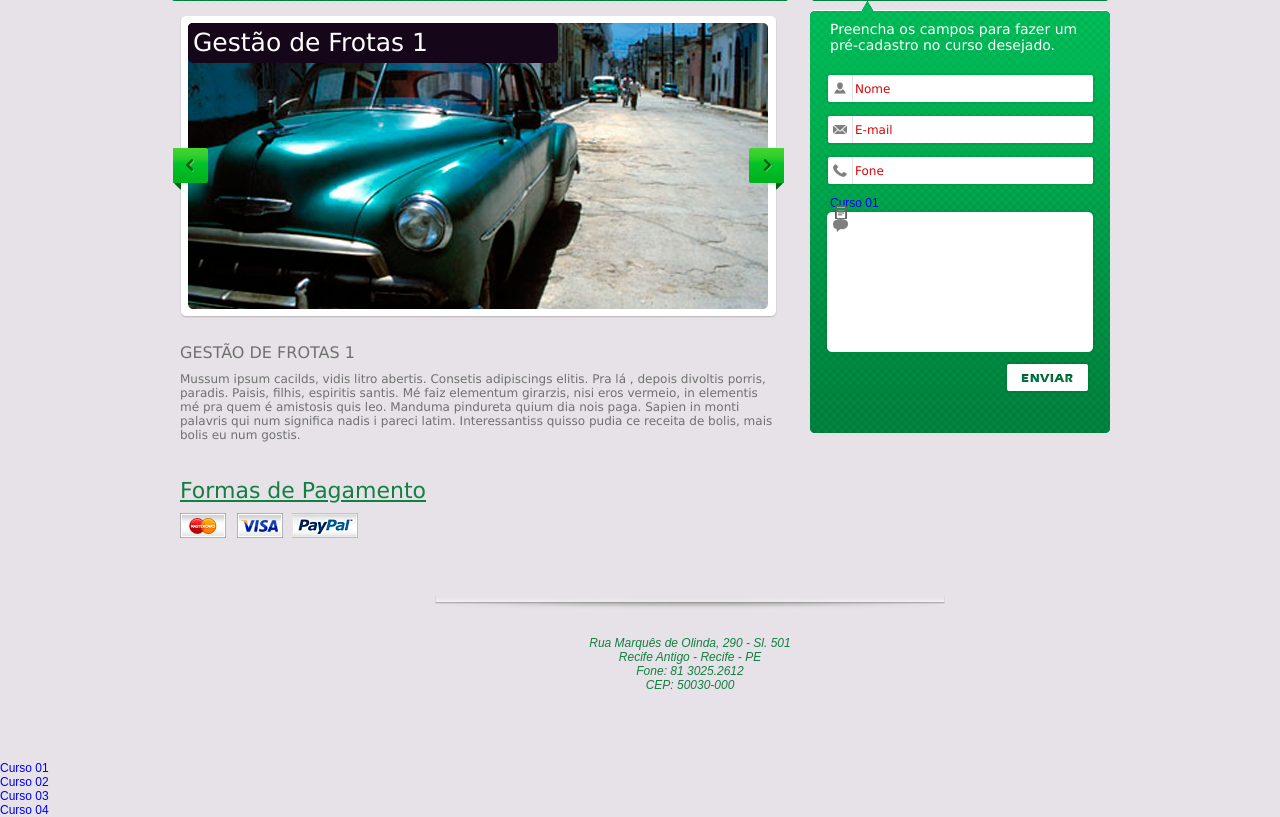
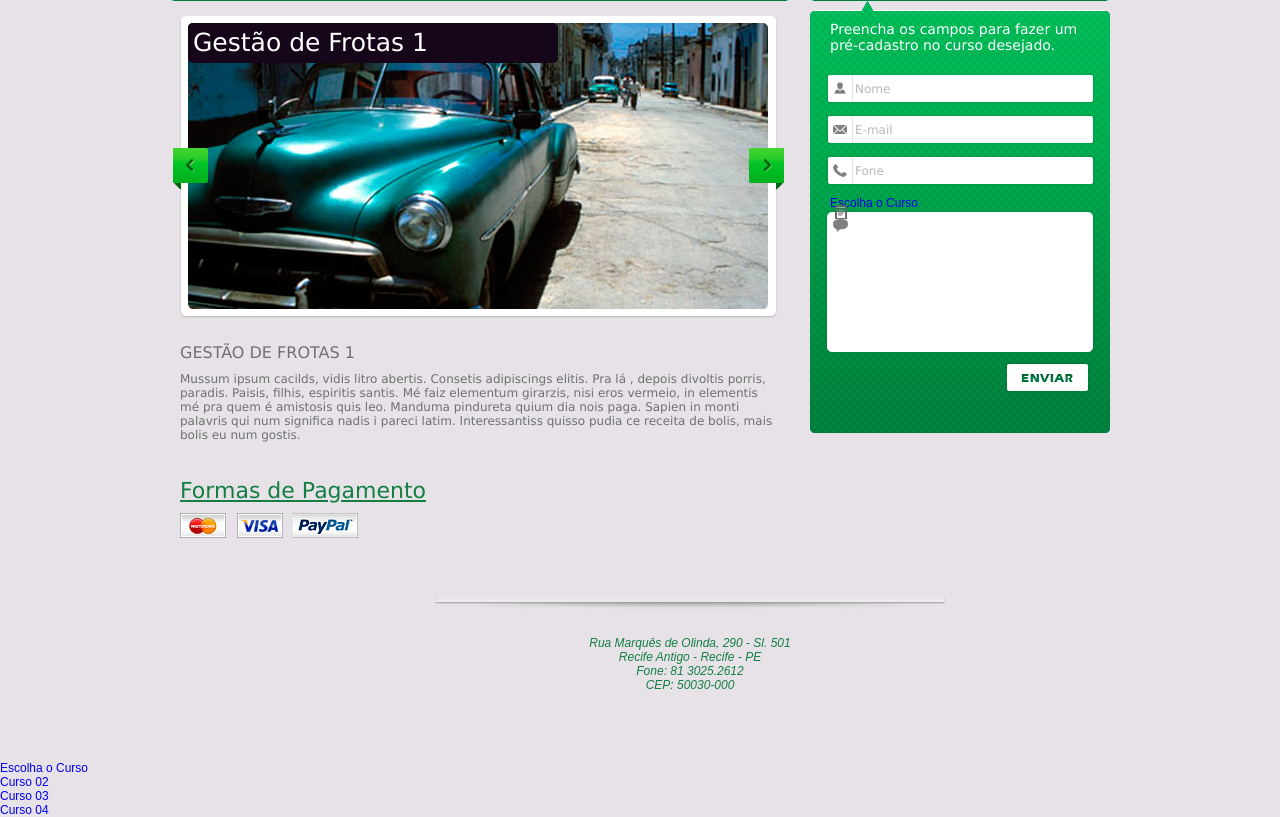
Before and after one commit to freelascms/Projetos, a PHP site: page / in a window 1280 px wide. Shown: the part 356-1173 px from the top of the page. Run offline with PHP 8.4, Linux system fonts and the light colour scheme; some libraries are stand-ins or nearby versions.

Commit message:
Ajuste de erro
ajuste de formulario, correção da class error

```diff
--- a/univia/css/style.css
+++ b/univia/css/style.css
@@ -71,8 +71,8 @@ a:hover{}
 #content .sign-up .sign form {width:260px;margin:20px auto 0;}
 #content .sign-up .sign form label {float:left;position:relative;}
 #content .sign-up .sign form label input {width:230px;height:31px;margin:0 0 10px -10px;padding:0 10px 0 35px;color:#b7b7b7;font:12px 'verdana',sans-serif;background:url(../img/layout/bg-input.png) no-repeat right 0;border:none;float:left;resize:none;}
-#content .sign-up .sign form label input {color:#d80505;}
-#content .sign-up .sign form label textarea {color:#d80505!important;}
+#content .sign-up .sign form label input.error {color:#d80505;}
+#content .sign-up .sign form label textarea.error {color:#d80505;}
 #content .sign-up .sign form label .name {width:14px;height:14px;top:9px;left:3px;background:url(../img/layout/ico-forms.png) no-repeat;float:left;position:absolute;}
 #content .sign-up .sign form label .mail {width:14px;height:14px;top:11px;left:3px;background:url(../img/layout/ico-forms.png) no-repeat 0 -29px;float:left;position:absolute;}
 #content .sign-up .sign form label .phone {width:14px;height:14px;top:9px;left:3px;background:url(../img/layout/ico-forms.png) no-repeat 0 -54px;float:left;position:absolute;}
--- a/univia/index.php
+++ b/univia/index.php
@@ -45,7 +45,7 @@
 							<label>
 								<span class="courses"></span>
 								<select id="courses" name="courses" class="form-select">
-									<option value="Curso 01" selected="selected" class="whoo">Curso 01</option>
+									<option value="Curso 01" selected="selected">Escolha o Curso</option>
 									<option value="Curso 02">Curso 02</option>
 									<option value="Curso 03">Curso 03</option>
 									<option value="Curso 04">Curso 04</option>
```
